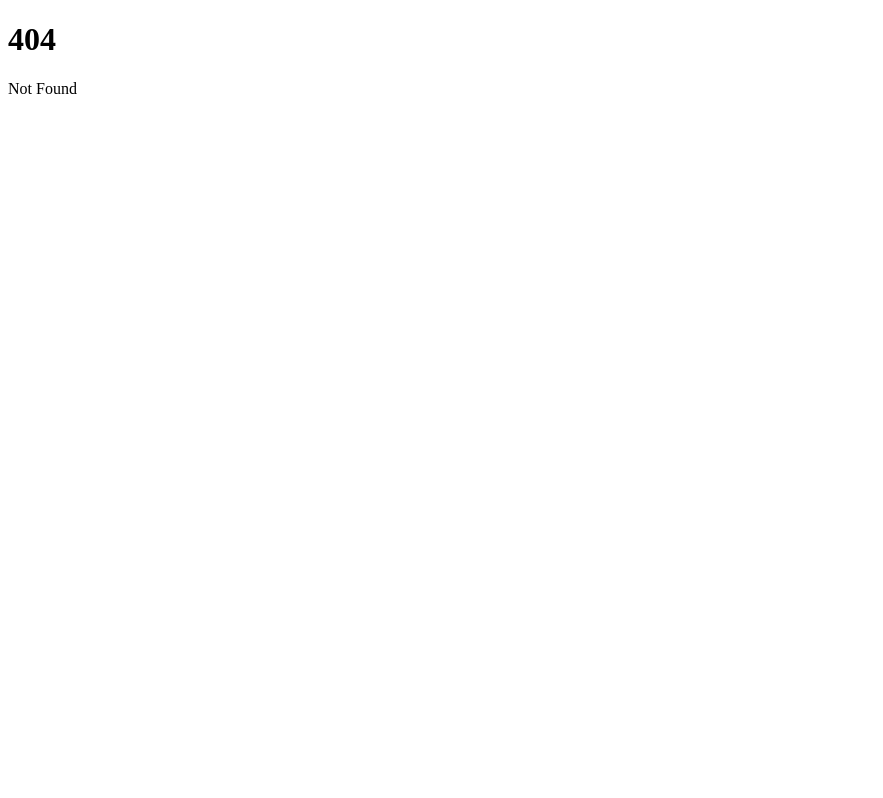
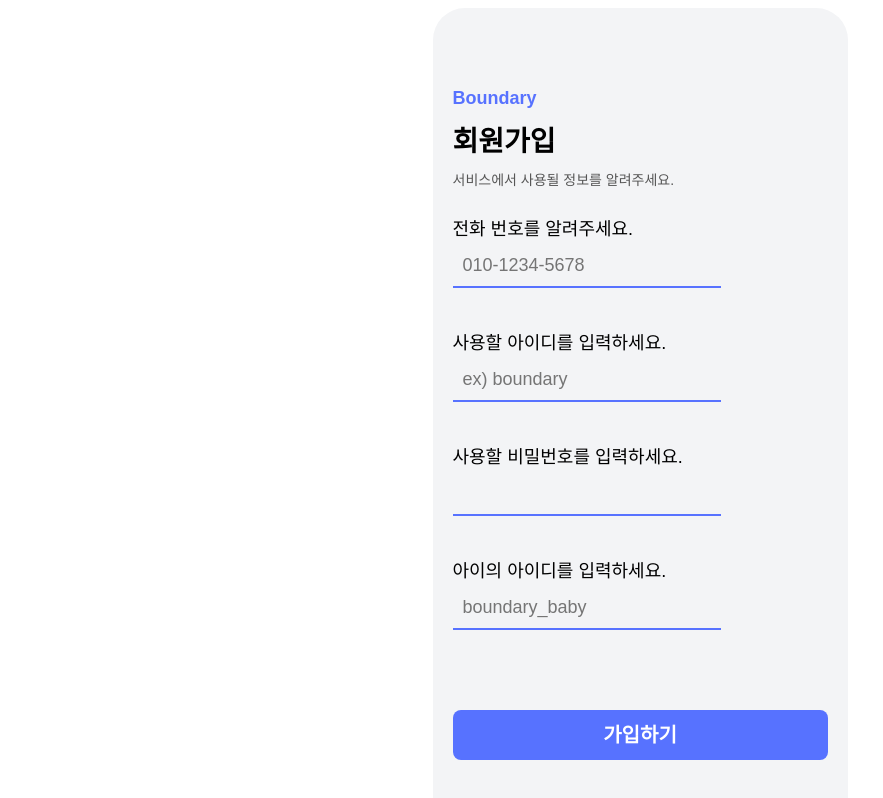
Before and after one commit to Boundaryy/Boundary, a SvelteKit app: page /auth/signup/parent in a window 1280 px wide. Before the commit this address had no page. Shown: the top 798 px of the page, without its empty margins (0-883 px from the left). Built offline with nearby package versions, Linux system fonts and the light colour scheme.

Commit message:
ADD :: 부모님 회원가입 페이지 개발

```diff
--- /dev/null
+++ b/src/routes/auth/signup/parent/+page.svelte
@@ -0,0 +1,157 @@
+<script>
+    import { onMount } from 'svelte';
+    import { goto } from '$app/navigation';
+
+    let phoneNumber = '';
+    let username = '';
+    let password = '';
+    let childUsername = '';
+
+    function handleSubmit() {
+        const formData = {
+            phoneNumber,
+            username,
+            password,
+            childUsername
+        };
+        console.log('Submitted data:', formData);
+
+        goto('/welcome');
+    }
+
+    function formatPhoneNumber(event) {
+        let input = event.target.value.replace(/\D/g, '');
+        if (input.length > 3 && input.length <= 7) {
+            input = input.replace(/(\d{3})(\d{1,4})/, '$1-$2');
+        } else if (input.length > 7) {
+            input = input.replace(/(\d{3})(\d{4})(\d{1,4})/, '$1-$2-$3');
+        }
+        phoneNumber = input;
+    }
+
+    onMount(() => {
+    });
+</script>
+
+<style>
+    .container {
+        width: 375px;
+        height: 812px;
+        display: flex;
+        flex-direction: column;
+        align-items: center;
+        justify-content: flex-start;
+        background-color: #F3F4F6;
+        font-family: 'Pretendard', sans-serif;
+        margin: 0 auto;
+        overflow: hidden;
+        border-radius: 32px;
+        padding: 20px;
+    }
+
+    .header {
+        text-align: left;
+        width: 100%;
+        margin-bottom: 20px;
+        padding-top: 60px;
+    }
+
+    .header h1 {
+        color: #5772FF;
+        font-size: 18px;
+        font-weight: 700;
+        margin: 0;
+    }
+
+    .header h2 {
+        font-size: 28px;
+        font-weight: 700;
+        margin: 10px 0;
+    }
+
+    .header p {
+        color: #565656;
+        font-size: 14px;
+        margin: 5px 0;
+    }
+
+    .form-group {
+        width: 100%;
+        margin-bottom: 20px;
+    }
+
+    .form-group div {
+        display: block;
+        font-size: 18px;
+        margin-bottom: 5px;
+    }
+
+    .form-group input {
+        width: 100%;
+        padding: 10px;
+        border: none;
+        border-bottom: 2px solid #5772FF;
+        background: transparent;
+        font-size: 18px;
+        outline: none;
+        color: #5772FF;
+        max-width: 248px;
+        margin-bottom: 20px;
+    }
+
+    .submit-button {
+        display: flex;
+        align-items: center;
+        justify-content: center;
+        width: 100%;
+        height: 50px;
+        background-color: #5772FF;
+        border: none;
+        border-radius: 8px;
+        color: #FFFFFF;
+        font-size: 20px;
+        font-family: 'Pretendard', sans-serif;
+        font-weight: 600;
+        text-decoration-line: none;
+        text-align: center;
+        cursor: pointer;
+        margin-top: 40px;
+        line-height: 50px;
+    }
+
+    .submit-button:hover {
+        background-color: #4a63d6;
+    }
+</style>
+
+<div class="outer-container">
+    <div class="container">
+        <div class="header">
+            <h1>Boundary</h1>
+            <h2>회원가입</h2>
+            <p>서비스에서 사용될 정보를 알려주세요.</p>
+        </div>
+
+        <div class="form-group">
+            <div>전화 번호를 알려주세요.</div>
+            <input type="text" placeholder="010-1234-5678" bind:value={phoneNumber} on:input={formatPhoneNumber} />
+        </div>
+
+        <div class="form-group">
+            <div>사용할 아이디를 입력하세요.</div>
+            <input type="text" placeholder="ex) boundary" bind:value={username} />
+        </div>
+
+        <div class="form-group">
+            <div>사용할 비밀번호를 입력하세요.</div>
+            <input type="password" bind:value={password} />
+        </div>
+
+        <div class="form-group">
+            <div>아이의 아이디를 입력하세요.</div>
+            <input type="text" placeholder="boundary_baby" bind:value={childUsername} />
+        </div>
+
+        <button class="submit-button" on:click={handleSubmit}>가입하기</button>
+    </div>
+</div>
```
Also changed, not shown: src/routes/auth/signup/+page.svelte (+8 -3 lines), src/routes/auth/signup/info/+page.svelte (+13 -12 lines).
